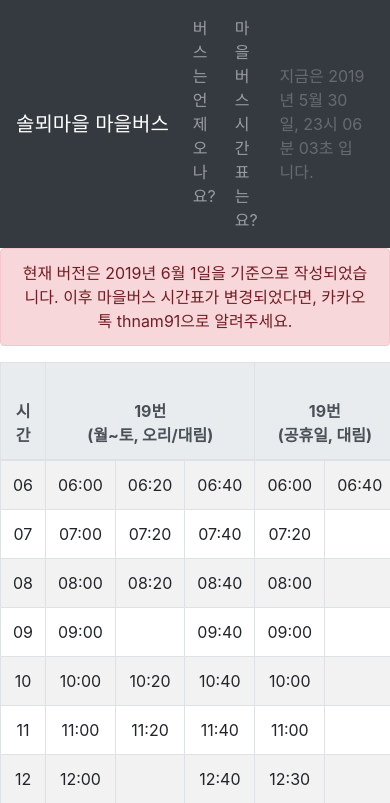
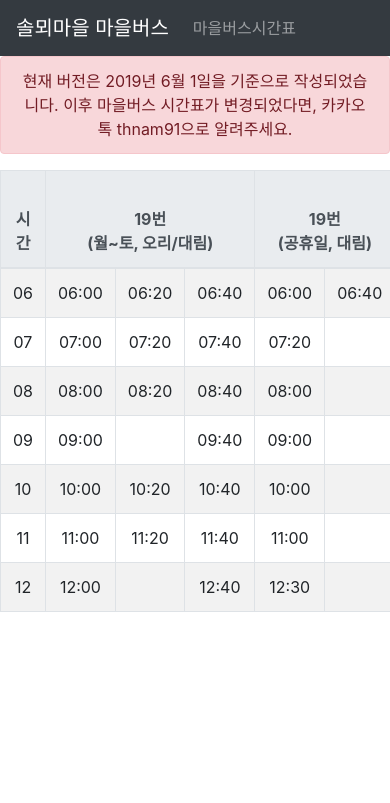
Before and after one commit to thnam91/bus-timetable, a Django app: page /timetable/ in a window 390 px wide; the page is wider, and only the part inside the window is pictured. Shown: the top 803 px of that part. Run offline with Django 3.2, Linux system fonts and the light colour scheme; some libraries are stand-ins or nearby versions.

Commit message:
navbar 수정 및 현재시간 위치 변경 (모바일 뷰 고려)

```diff
--- a/bus/templates/layout.html
+++ b/bus/templates/layout.html
@@ -19,15 +19,7 @@
             <div class="collapse navbar-collapse">
                 <ul class="navbar-nav mr-auto">
                     <li class="nav-item">
-                        <a class="nav-link" href="http://210.125.84.185:8000/nowbus/">버스는 언제오나요?<span class="sr-only">(current)</span></a>
-                    </li>
-                    <li class="nav-item">
-                        <a class="nav-link" href="http://210.125.84.185:8000/timetable/">마을버스시간표는요?</a>
-                    </li>
-                </ul>
-                <ul class="navbar-nav">
-                    <li class="nav-item navbar-right">
-                        <a class="nav-link disabled" href="#">{% now "지금은 Y년 F j일, H시 i분 s초 입니다." %}</a>
+                        <a class="nav-link" href="http://210.125.84.185:8000/timetable/">마을버스시간표</a>
                     </li>
                 </ul>
             </div>
--- a/nowbus/templates/nowbus/index.html
+++ b/nowbus/templates/nowbus/index.html
@@ -3,6 +3,7 @@
 
 {% block content %}
     <div class="container col-sm-9">
+        <a class="nav-link disabled" href="#">{% now "지금은 Y년 F j일, H시 i분 s초 입니다." %}</a>
         <br/>
         <div class="alert alert-primary" align="center">
             <b>{{ day }}요일 솔뫼마을</b> 정류장의 : <b>19번</b>, <b>58번</b>, <b>58-2번</b> 버스 시간을 알려드립니다.
```
